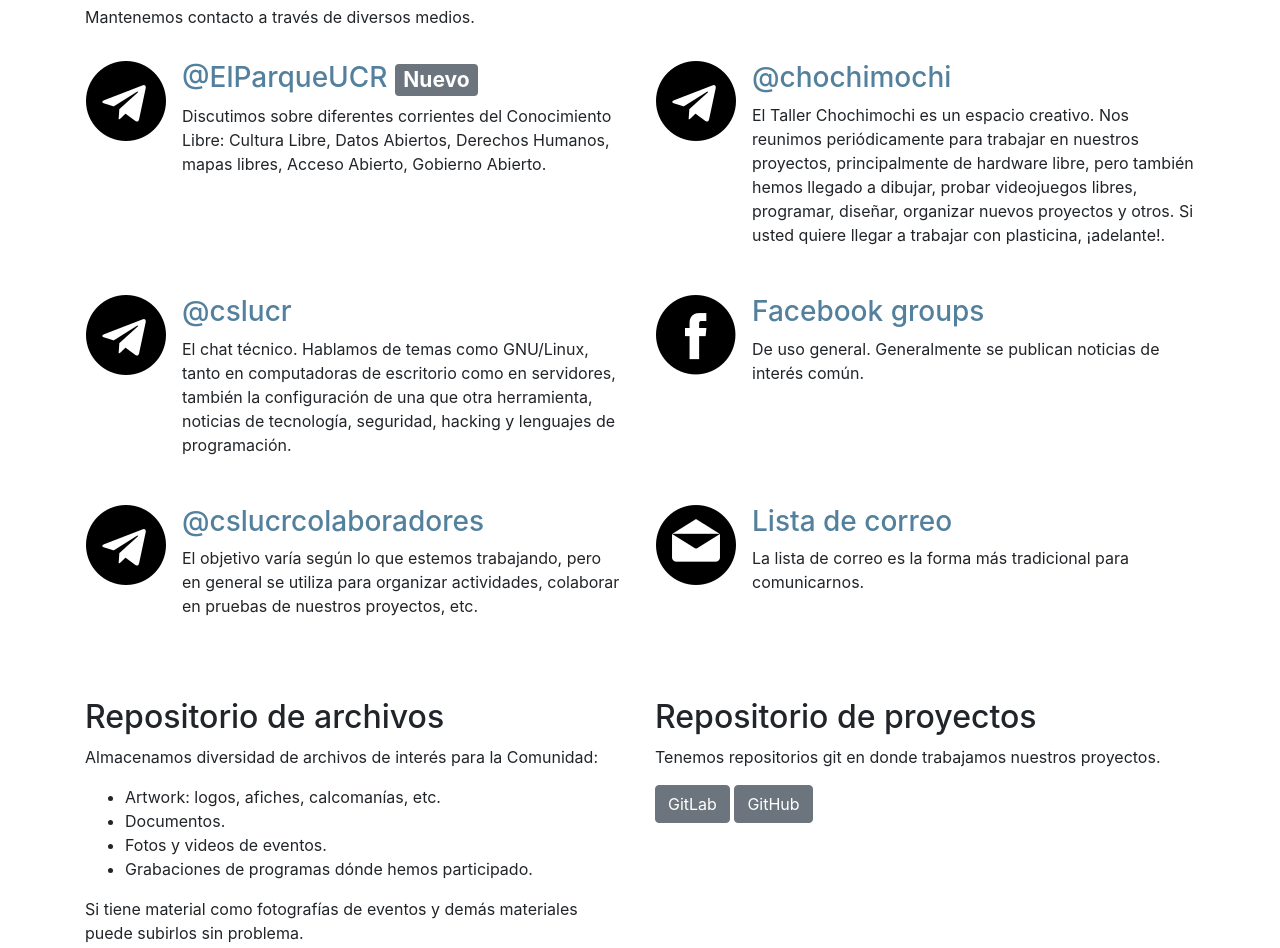
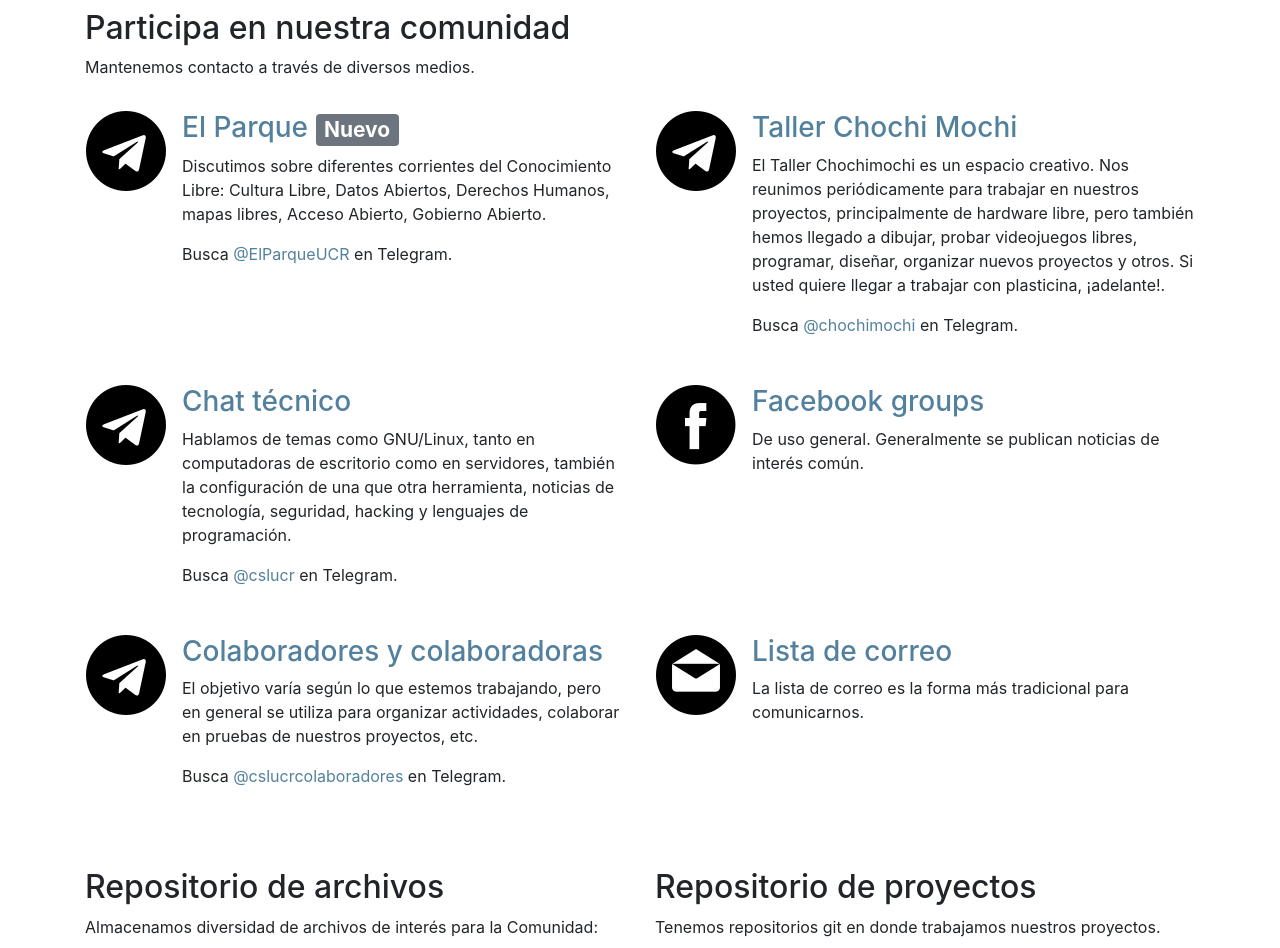
Before and after one commit to cslucr/sitioweb, a plain HTML site: page index.html in a window 1280 px wide. Shown: the part 425-1373 px from the top of the page. Drawn offline with nearby package versions, Linux system fonts and the light colour scheme.

Commit message:
Cambio de títulos en participa, firma UCR

```diff
--- a/index.html
+++ b/index.html
@@ -24,6 +24,7 @@
   </head>
   <body>
 
+    <div class="pr-3 pl-3" style="background:#41ADE7;"><a href="https://ucr.ac.cr" target="blank"><img src="images/firma-ucr.svg" class="img-fluid" style="height:50px;"></a></div>
     <header class="p-5 mb-5 text-center" style="background:#53819d;">
       <img class="img-fluid" src="images/logo-cslucr.png" alt="Comunidad de Software Libre de la Universidad de Costa Rica">
     </header>
@@ -37,32 +38,35 @@
       <p>Mantenemos contacto a través de diversos medios.</p>
 
       <div class="row">
-        <!-- @ElParqueUCR -->
+        <!-- El Parque -->
         <div class="media col-sm-6 p-3">
           <img src="images/telegram.png" alt="Telegram" class="mr-3">
           <div class="media-body">
-            <h3><a href="https://t.me/ElParqueUCR" target="blank">@ElParqueUCR</a> <span class="badge badge-secondary">Nuevo</span></h3>
+            <h3><a href="https://t.me/ElParqueUCR" target="blank">El Parque</a> <span class="badge badge-secondary">Nuevo</span></h3>
             <p>Discutimos sobre diferentes corrientes del Conocimiento Libre: Cultura Libre, Datos Abiertos, Derechos Humanos, mapas libres, Acceso Abierto, Gobierno Abierto.</p>
+            <p>Busca <a href="https://t.me/ElParqueUCR" target="blank">@ElParqueUCR</a> en Telegram.</p>
           </div>
         </div>
 
-        <!-- @chochimochi -->
+        <!-- Taller Chochi Mochi -->
         <div class="media col-sm-6 p-3">
           <img src="images/telegram.png" alt="Telegram" class="mr-3">
           <div class="media-body">
-            <h3><a href="https://t.me/chochimochi" target="blank">@chochimochi</a></h3>
+            <h3><a href="https://t.me/chochimochi" target="blank">Taller Chochi Mochi</a></h3>
             <p>El Taller Chochimochi es un espacio creativo. Nos reunimos periódicamente para trabajar en nuestros proyectos, principalmente de hardware libre, pero también hemos llegado a dibujar, probar videojuegos libres, programar, diseñar, organizar nuevos proyectos y otros. Si usted quiere llegar a trabajar con plasticina, ¡adelante!.</p>
+            <p>Busca <a href="https://t.me/chochimochi" target="blank">@chochimochi</a> en Telegram.</p>
           </div>
         </div>
       </div>
 
       <div class="row">
-        <!-- @cslucr -->
+        <!-- Chat técnico -->
         <div class="media col-sm-6 p-3">
           <img src="images/telegram.png" alt="Telegram" class="mr-3">
           <div class="media-body">
-            <h3><a href="https://t.me/cslucr" target="blank">@cslucr</a></h3>
-            <p>El chat técnico. Hablamos de temas como GNU/Linux, tanto en computadoras de escritorio como en servidores, también la configuración de una que otra herramienta, noticias de tecnología, seguridad, hacking y lenguajes de programación.</p>
+            <h3><a href="https://t.me/cslucr" target="blank">Chat técnico</a></h3>
+            <p>Hablamos de temas como GNU/Linux, tanto en computadoras de escritorio como en servidores, también la configuración de una que otra herramienta, noticias de tecnología, seguridad, hacking y lenguajes de programación.</p>
+            <p>Busca <a href="https://t.me/cslucr" target="blank">@cslucr</a> en Telegram.</p>
           </div>
         </div>
 
@@ -77,12 +81,13 @@
       </div>
 
       <div class="row mb-5">
-        <!-- @cslucrcolaboradores -->
+        <!-- Colaboradores y colaboradoras -->
         <div class="media col-sm-6 p-3">
           <img src="images/telegram.png" alt="Telegram" class="mr-3">
           <div class="media-body">
-            <h3><a href="https://t.me/cslucrcolaboradores" target="blank">@cslucrcolaboradores</a></h3>
+            <h3><a href="https://t.me/cslucrcolaboradores" target="blank">Colaboradores y colaboradoras</a></h3>
             <p>El objetivo varía según lo que estemos trabajando, pero en general se utiliza para organizar actividades, colaborar en pruebas de nuestros proyectos, etc.</p>
+            <p>Busca <a href="https://t.me/cslucrcolaboradores" target="blank">@cslucrcolaboradores</a> en Telegram.</p>
           </div>
         </div>
 
```
Also changed, not shown: images/firma-ucr.svg (added).
